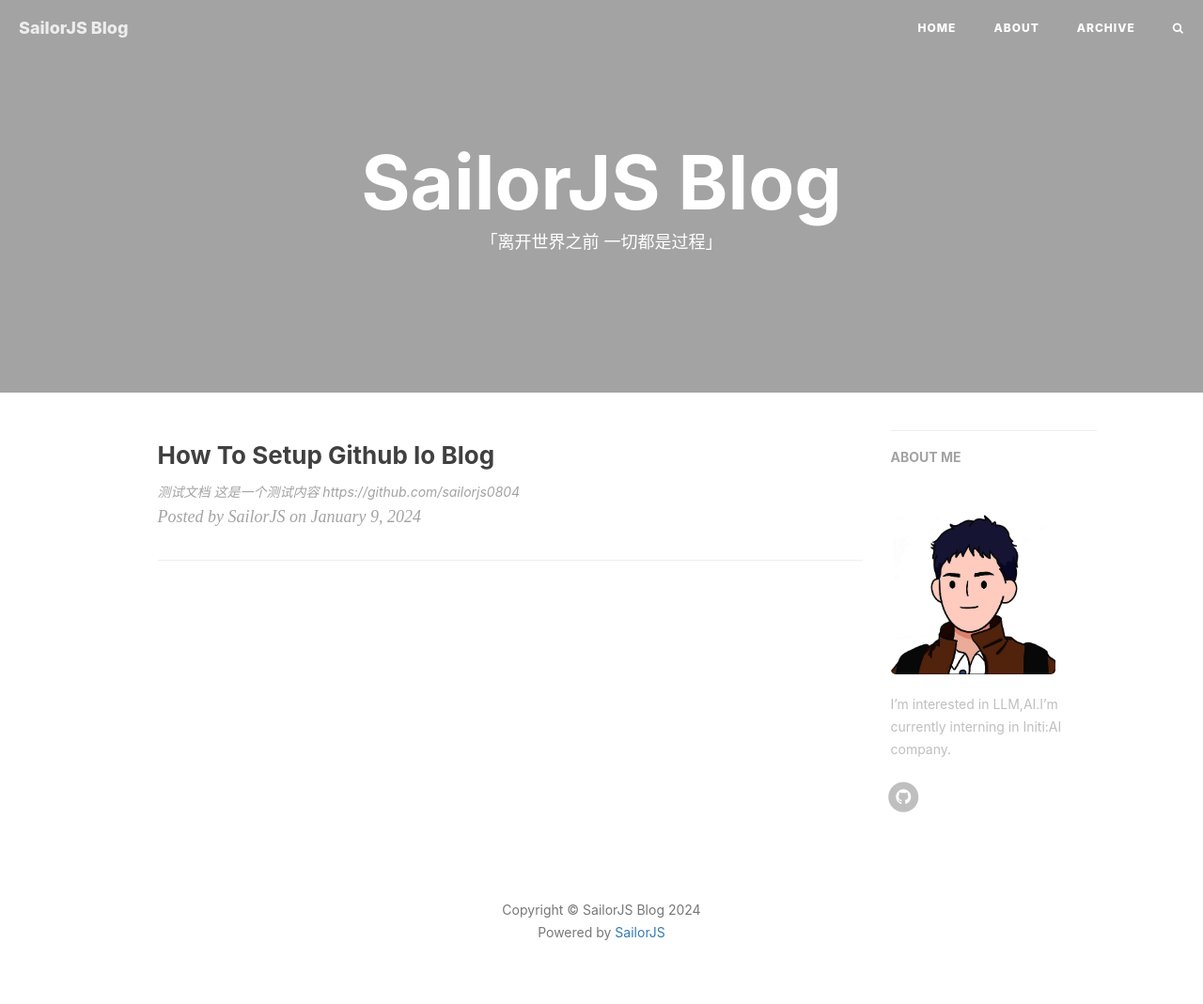
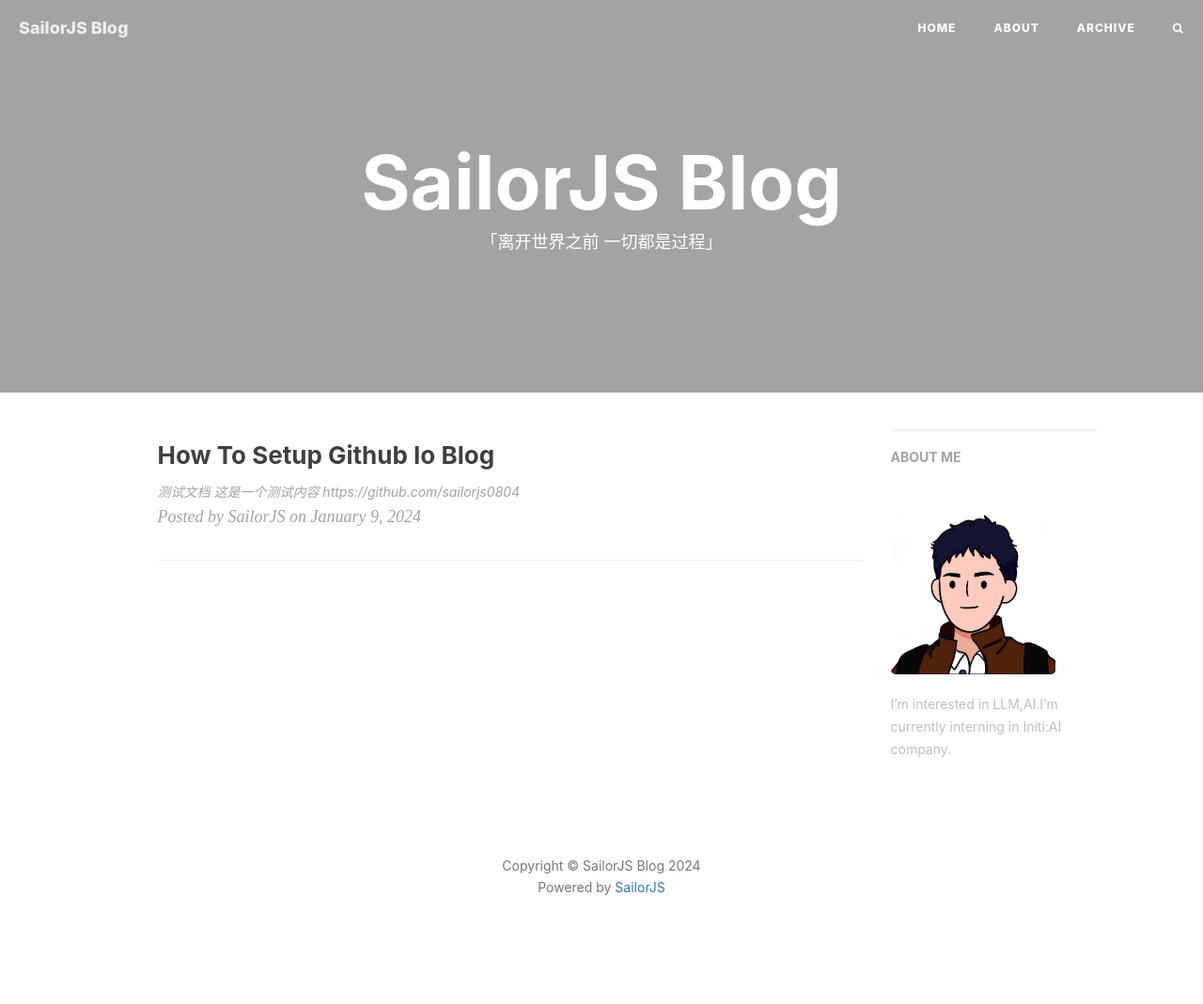
Before and after one commit to sailorjs0804/sailorjs0804.github.io, a Jekyll site: the page built from index.html, in a window 1280 px wide. Shown: the whole page at 94% size. Built offline with Jekyll 4.4.1, drawn with Linux system fonts in a browser that asks for light colours; nearby versions of some CDN libraries; the list of posts is cut into pages by our own code; comment, search, counter and statistics services are not loaded; after the commit the page ends 1022 px from its top, so only the background shows below that.

Commit message:
update short-about.html

```diff
--- a/_includes/short-about.html
+++ b/_includes/short-about.html
@@ -2,13 +2,9 @@
   <hr>
   <h5><a href="{{'/' | prepend: site.baseurl }}">ABOUT ME</a></h5>
   <div class="short-about">
-    {% if site.sidebar-avatar %}
-    <img src="{{site.sidebar-avatar}}" />
-    {% endif %}
+    <img src="img/avatar.jpg" />
     {% if site.sidebar-about-description %}
     <p>{{site.sidebar-about-description}}</p>
     {% endif %}
-    <!-- SNS Link -->
-    {% include sns-links.html %}
   </div>
 </section>
```
